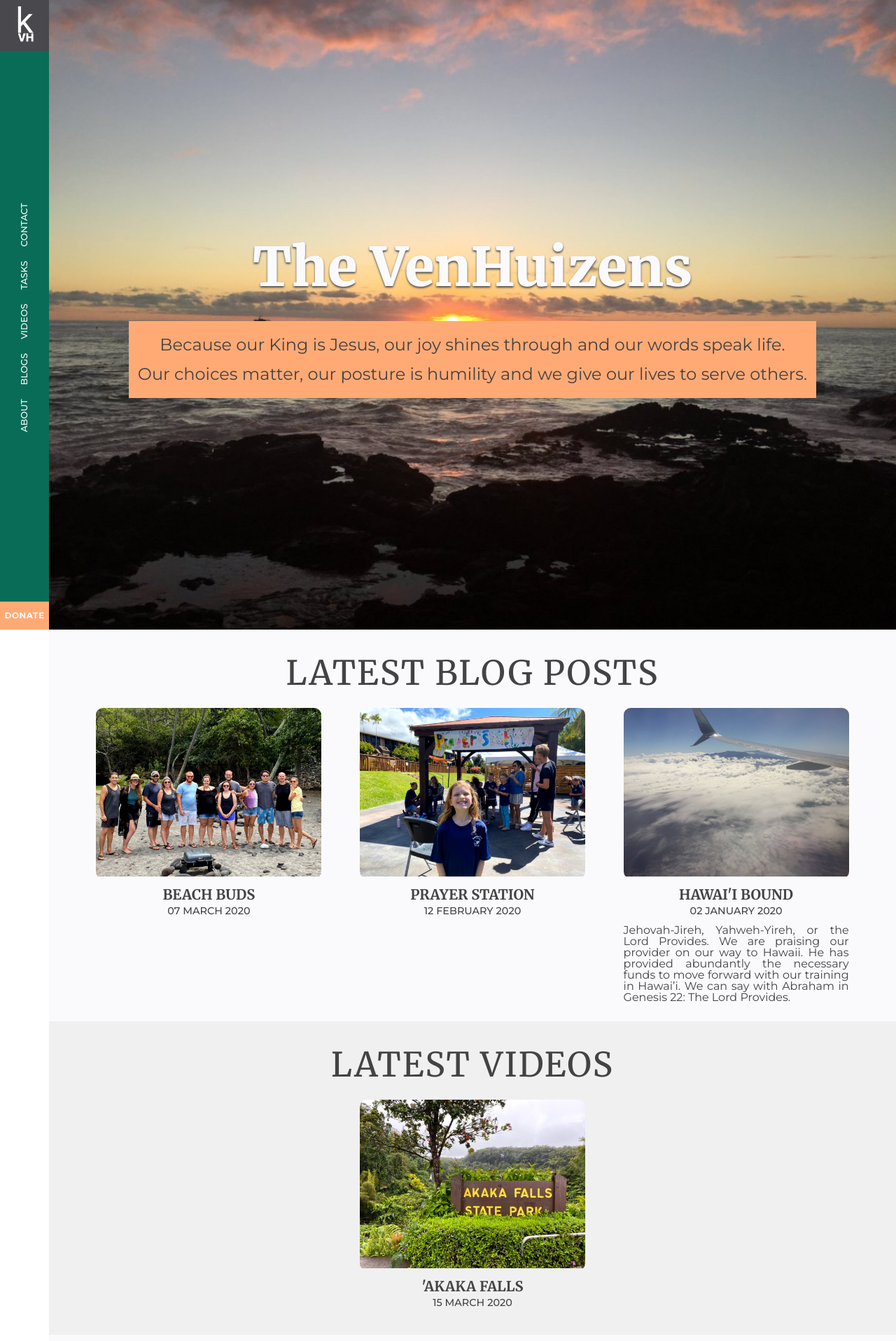
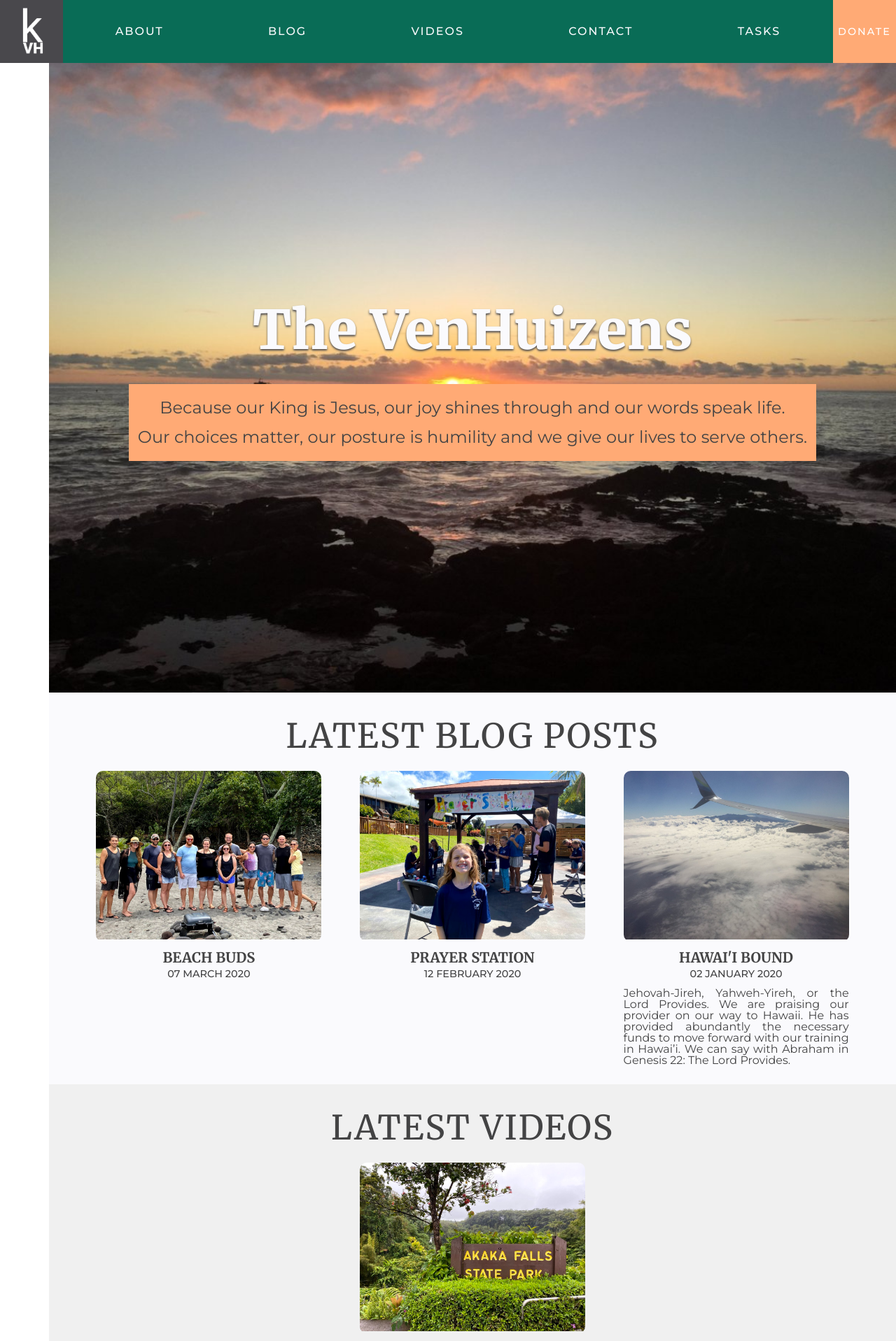
Before and after one commit to keithvenh/keithvenh.github.io, a Jekyll site: the page built from index.html, in a window 1280 px wide. Shown: the top 1917 px of the page at 70% size. Built offline with Jekyll 4.4.1, drawn with Linux system fonts in a browser that asks for light colours.

Commit message:
Style navbar for mobile devices.

```diff
--- a/_includes/nav-bar.html
+++ b/_includes/nav-bar.html
@@ -1,6 +1,32 @@
-<div class="nav-bar">
+<header class="nav-bar">
 
-  <!-- NAVBAR BRAND -->
+  <div class="nav nav-brand">
+    <a href="/">
+      <img src="assets/images/logo.png" class="brand-logo">
+    </a>
+  </div>
+
+  <div class="nav nav-links">
+    <ul class="nav-links-list">
+      <li class="nav nav-item"><a href="#about">About</a></li>
+      <li class="nav nav-item"><a href="#blogs">Blog</a></li>
+      <li class="nav nav-item"><a href="#videos">Videos</a></l>
+      <li class="nav nav-item"><a href="#contact">Contact</a></l>
+      <li class="nav nav-item"><a href="/tasks">Tasks</a></li>
+    </ul>
+  </div>
+
+  <div class="nav nav-donate">
+    <a class="nav-donate-link" href="/donate">
+      <p class="nav-donate">Donate</p>
+    </a>
+  </div>
+</header>
+
+
+
+<!-- <div class="nav-bar">
+
   <div class="nav-brand">
     <a href="/">
       <img src="assets/images/logo.png">
@@ -31,4 +57,4 @@
   <a class="nav-donate-link" href="#">
     <p class="nav-donate">Donate</p>
   </a>
-</div>
+</div> -->
--- a/_sass/_nav.scss
+++ b/_sass/_nav.scss
@@ -1,96 +1,71 @@
 @import "variables";
 
-// ===== STYLES FOR SIDE NAV BAR ===== //
-
-// CONTAINER
+// NAVIGATION CONTAINER
 .nav-bar {
+  height: 10vh;
   background-color: $primary-teal;
-  height: 100vh;
-  left:0;
-  position: fixed;
-  top:0;
-  width: 70px;
+  display: flex;
 }
 
-// BRAND AND LOGO
+// NAVITGATION LOGO
 .nav-brand {
-  align-content: center;
   background-color: $primary-peach;
-  display: flex;
-  justify-content: center;
+  transition: background-color 0.5s;
 
   &:hover {
     background-color: $primary-grey;
   }
-
-  img {
-    max-width:70px;
-    max-height: 70px;
-  }
 }
 
-// PRIMARY NAVIGATION
-.nav-container {
-  height: calc(100vh - 138px);
-  margin: 0;
-  padding: 0;
-  position: relative;
+.brand-logo {
+  max-height: 10vh;
+  max-width: 10vh;
 }
 
-// PRIMARY SITE LINKS
+// NAVIGATION LINKS
 .nav-links {
-  align-items: center;
-  bottom: -70px;
-  display: flex;
-  height: 70px;
-  justify-content: center;
-  list-style-type: none;
-  margin: 0;
-  padding: 0;
-  position: absolute;
-  text-align: center;
-  transform: rotate(-90deg);
-  transform-origin: left top;
-  width: calc(100vh - 138px);
+  flex-grow: 1;
 }
 
-.nav-links-item {
-  display: inline-block;
-  font-size: .8em;
-  line-height: 20px;
-  margin: 0 10px;
+.nav-links-list {
+  display: flex;
+  justify-content: space-around;
+  align-items: center;
+  height: 100%;
+}
+
+.nav-item {
   text-transform: uppercase;
+  font-weight: 500;
+  letter-spacing: 2px;
+
   a {
     color: $white;
-    font-weight: 500;
     text-decoration: none;
+
     &:hover {
-      color: $light-peach;
+      color: $primary-peach;
     }
   }
 }
 
-// DONATE BUTTON
+// DONATE LINK
+.nav-donate-link {
+  text-decoration: none;
+  color: white;
+  font-weight: 500;
+  letter-spacing: 2px;
+  font-size: 0.9em;
+}
 .nav-donate {
-  align-items: center;
   background-color: $primary-peach;
-  color: $white;
-  display: flex;
-  font-size: 12px;
-  font-weight: 700;
-  height: 40px;
-  justify-content: center;
-  letter-spacing: .5px;
-  line-height: 1.3;
-  margin: 25px 0 0;
-  padding: 5px 0px;
+  width: 10vh;
+  height: 10vh;
+  line-height: 10vh;
+  text-transform: uppercase;
+  text-align: center;
+  transition: background-color 0.5s;
   &:hover {
     background-color: $primary-grey;
-    color: $primary-peach;
   }
 }
-
-.nav-donate-link {
-  text-decoration: none;
-  text-transform: uppercase;
-}
```
